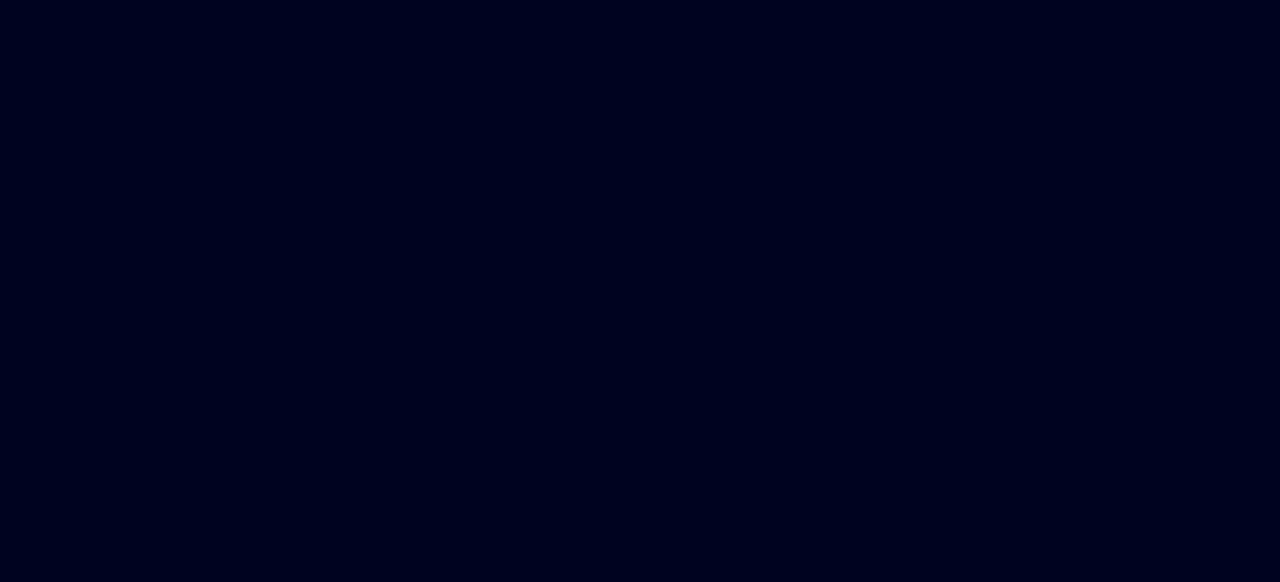
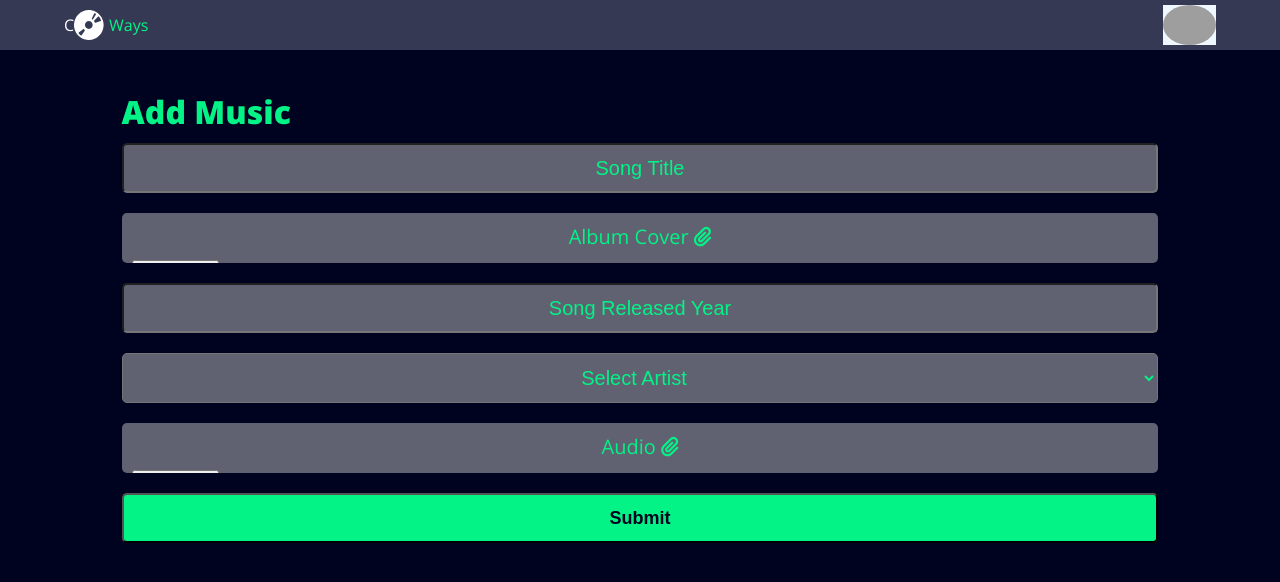
Before and after one commit to seigaalghi/DWF195J67_vinways, a React (Create React App) app: page /add-music in a window 1280 px wide. Shown: the top 582 px of the page. Built offline with nearby package versions, Linux system fonts and the light colour scheme; grey boxes are pictures that could not be loaded.

Commit message:
Add Music

```diff
--- a/src/App.css
+++ b/src/App.css
@@ -28,6 +28,7 @@ body {
   border-radius: 5px;
   text-decoration: none;
   color: #00031f;
+  font-size: 18px;
   font-weight: 800;
   margin: 10px 0;
   padding: 5px;
@@ -54,6 +55,9 @@ body {
 .btn-big {
   width: 350px;
   height: 50px;
+  display: flex;
+  justify-content: center;
+  align-items: center;
 }
 
 .input {
@@ -404,6 +408,50 @@ div.transaction img {
 
 div.transaction table {
   margin: 20px auto;
-  width: 100%;
+  width: 10 0%;
   text-align: center;
 }
+
+/* --------------------------------------- */
+/* Add Music */
+/* --------------------------------------- */
+
+div.add-music-container {
+  max-width: 90%;
+  margin: 90px auto 0px auto;
+}
+
+div.add-music-container form {
+  display: flex;
+  flex-direction: column;
+}
+
+div.add-music-container form input {
+  display: flex;
+  flex-direction: column;
+  width: 100%;
+  margin: 10px auto;
+  text-align: center;
+}
+
+div.add-music-container form label {
+  display: flex;
+  flex-direction: column;
+  width: 100%;
+  margin: 10px auto;
+  text-align: center;
+}
+
+div.add-music-container form select {
+  margin: 10px auto;
+  width: 100%;
+  display: flex;
+  align-items: center;
+  justify-content: center;
+  text-align-last: center;
+  color: #03f387;
+}
+
+div.add-music-container form select option {
+  background-color: #00031f;
+}
--- a/src/App.js
+++ b/src/App.js
@@ -1,5 +1,6 @@
 import { BrowserRouter as Router, Route, Switch } from 'react-router-dom';
 import './App.css';
+import AddMusic from './components/AddMusic';
 import Login from './components/auth/Login';
 import Register from './components/auth/Register';
 import Home from './components/Home';
@@ -16,6 +17,7 @@ function App() {
           <Route path='/' exact component={Home} />
           <Route path='/payment' exact component={Payment} />
           <Route path='/list-trans' exact component={ListTrans} />
+          <Route path='/add-music' exact component={AddMusic} />
         </Switch>
       </div>
     </Router>
--- a/src/JSON/musicList.json
+++ b/src/JSON/musicList.json
@@ -196,5 +196,31 @@
       "img": "https://upload.wikimedia.org/wikipedia/id/a/a7/Ada-band-harmonius_800.jpg",
       "audio": "https://static.wikia.nocookie.net/bandori/images/a/a6/Y.O.L.O%21%21%21%21%21_-instrumental-.ogg"
     }
+  ],
+  "artist": [
+    {
+      "id": "1",
+      "name": "LiSA",
+      "img": "https://img1.ak.crunchyroll.com/i/spire3/adb343ffc1962c7a4062bc79d5a722d61388799204_large.jpg",
+      "age": "24",
+      "type": "solo",
+      "start": "2008"
+    },
+    {
+      "id": "2",
+      "name": "fripSide",
+      "img": "https://ecs7.tokopedia.net/img/cache/200-square/product-1/2020/7/1/batch-upload/batch-upload_b17314a0-cc3e-462c-9dec-eada5e18e1e4.jpg",
+      "age": "28",
+      "type": "duo",
+      "start": "2011"
+    },
+    {
+      "id": "3",
+      "name": "Roselia",
+      "img": "https://ecs7.tokopedia.net/img/cache/200-square/product-1/2019/1/21/6061512/6061512_602dfbb2-0a13-489b-959a-381d4c9e1967_1906_2560.jpg",
+      "age": "21",
+      "type": "band",
+      "start": "2018"
+    }
   ]
 }
--- /dev/null
+++ b/src/components/AddMusic.jsx
@@ -0,0 +1,73 @@
+import React, { Fragment, useState } from 'react';
+import Navbar from './Navbar';
+
+// JSON IMPORT
+import musicList from '../JSON/musicList.json';
+
+const AddMusic = () => {
+  const [formData, setForMData] = useState({
+    title: '',
+    img: '',
+    year: '',
+    artist: '',
+    audio: '',
+  });
+
+  const changeHandler = (e) => {
+    setForMData({ ...formData, [e.target.name]: e.target.value });
+  };
+
+  const submitHandler = (e) => {
+    e.preventDefault();
+    console.log(formData);
+  };
+  return (
+    <Fragment>
+      <Navbar />
+      <div className='add-music-container'>
+        <h1>Add Music</h1>
+        <form onSubmit={submitHandler}>
+          <input type='text' className='input' name='title' onChange={changeHandler} value={formData.title} required placeholder='Song Title' />
+
+          <label className='input label-input-file'>
+            {formData.img ? (
+              formData.img
+            ) : (
+              <span>
+                Album Cover <i className='fas fa-paperclip'></i>
+              </span>
+            )}
+
+            <input type='file' className='input-file' accept='image/*' value={formData.img} onChange={changeHandler} name='img' required />
+          </label>
+
+          <input type='text' className='input' name='year' onChange={changeHandler} value={formData.year} required placeholder='Song Released Year' />
+
+          <select className='input' name='artist' onChange={changeHandler} value={formData.artist} required placeholder='Song Artist'>
+            <option>Select Artist</option>
+            {musicList.artist.map((art) => (
+              <option value={art.id} key={art.id}>
+                {art.name}
+              </option>
+            ))}
+          </select>
+
+          <label className='input label-input-file'>
+            {formData.audio ? (
+              formData.audio
+            ) : (
+              <span>
+                Audio <i className='fas fa-paperclip'></i>
+              </span>
+            )}
+
+            <input type='file' className='input-file' accept='audio/*' value={formData.audio} onChange={changeHandler} name='audio' required />
+          </label>
+          <input type='submit' className='btn btn-big' />
+        </form>
+      </div>
+    </Fragment>
+  );
+};
+
+export default AddMusic;
```
Also changed, not shown: 1 other file (tests, documents, lock files or other folders).
